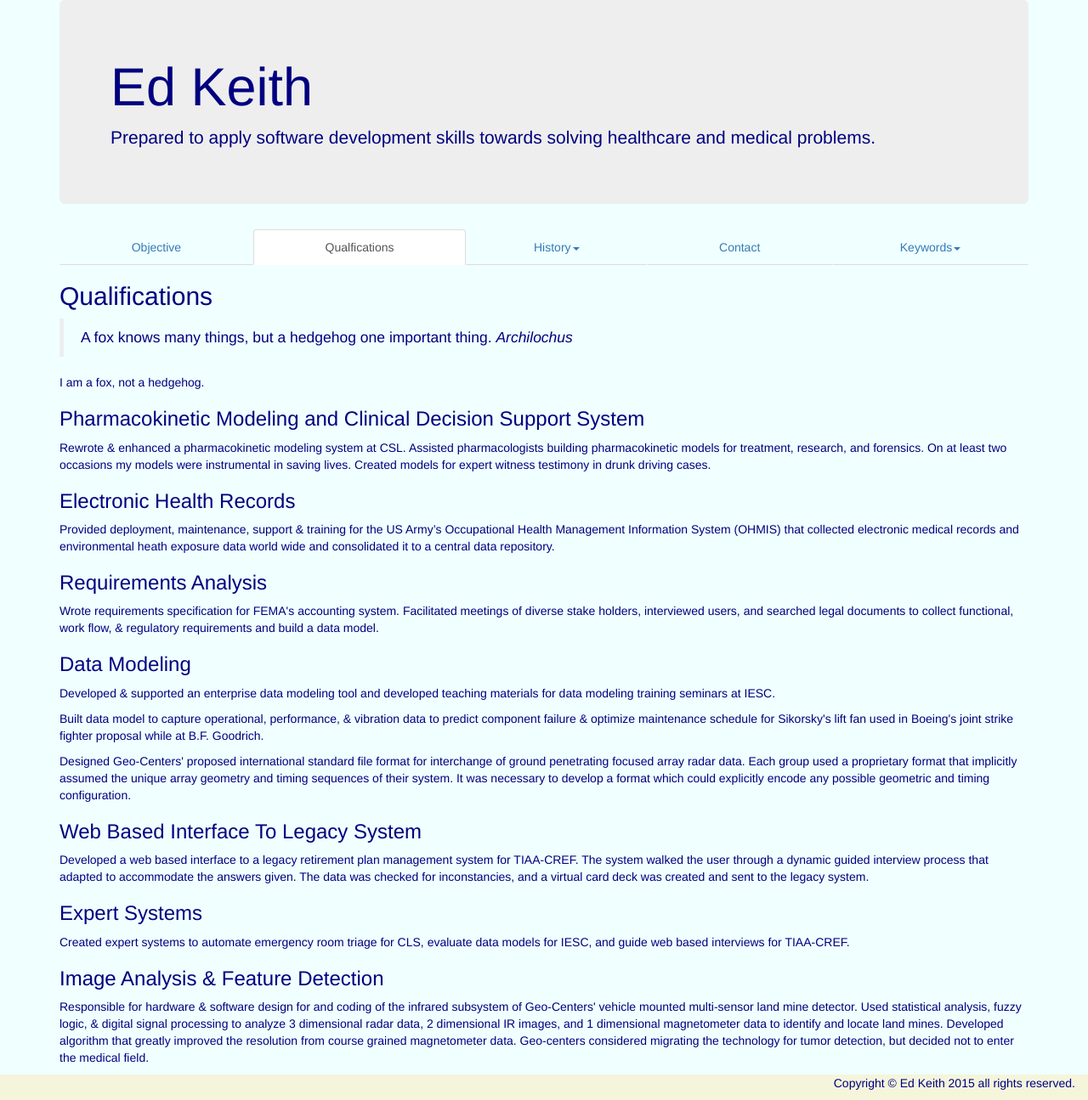
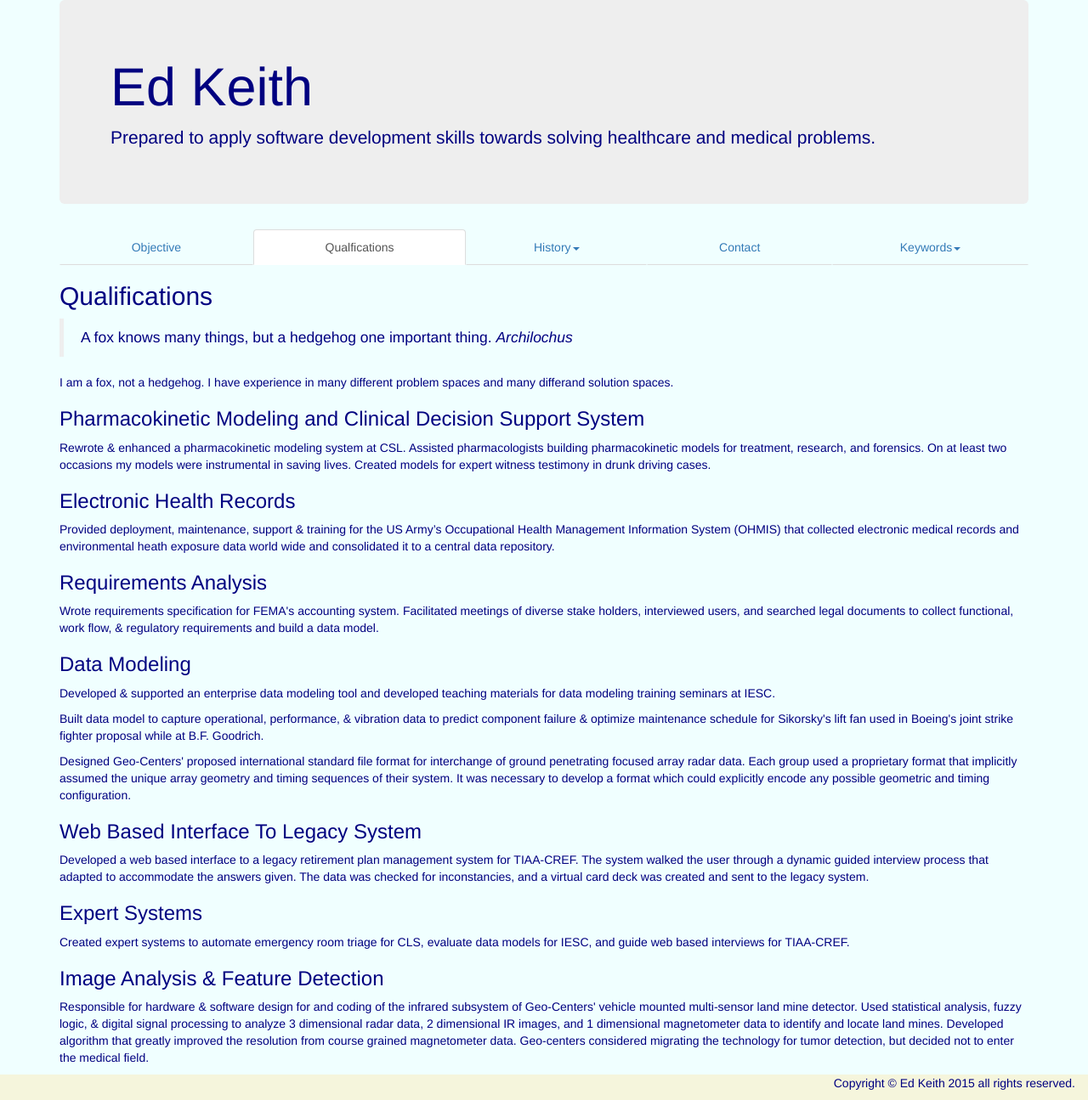
Before and after one commit to EdKeith/EdKeith.github.io, a Jekyll site: the page built from edkres.html, in a window 1280 px wide. Shown: the whole page at 85% size. Built offline with Jekyll 4.4.1, drawn with Linux system fonts in a browser that asks for light colours; nearby versions of some CDN libraries.

Commit message:
Changed wording.

```diff
--- a/_includes/reshealthqual.html
+++ b/_includes/reshealthqual.html
@@ -5,15 +5,22 @@
 A fox knows many things, but a hedgehog one important thing.
 <cite>Archilochus</cite>
 </blockquote>
-<p>I am a fox, not a hedgehog.</p>
+<p>
+I am a fox, not a hedgehog.
+I have experience in many different problem spaces and many differand solution spaces.
+</p>
 
     <h3>Pharmacokinetic Modeling and Clinical Decision Support System</h3>
-    <p>Rewrote &amp; enhanced a pharmacokinetic modeling system at
-CSL. Assisted
-pharmacologists building pharmacokinetic models for treatment, research, and
-forensics. On at least two occasions my models were instrumental in saving
-lives. Created models for expert witness testimony in drunk driving cases.
+    <p>
+Rewrote &amp; enhanced a pharmacokinetic modeling system at CSL.
+Assisted pharmacologists building pharmacokinetic models for treatment, research, and
+forensics.
+On at least two occasions my models were instrumental in saving
+lives.
+Created models for expert witness testimony in drunk driving cases.
     </p>
+
+
     <h3>Electronic Health Records</h3>
     <p>Provided deployment, maintenance, support &amp; training for the US Army’s
 Occupational Health Management Information System (OHMIS) that collected
```
